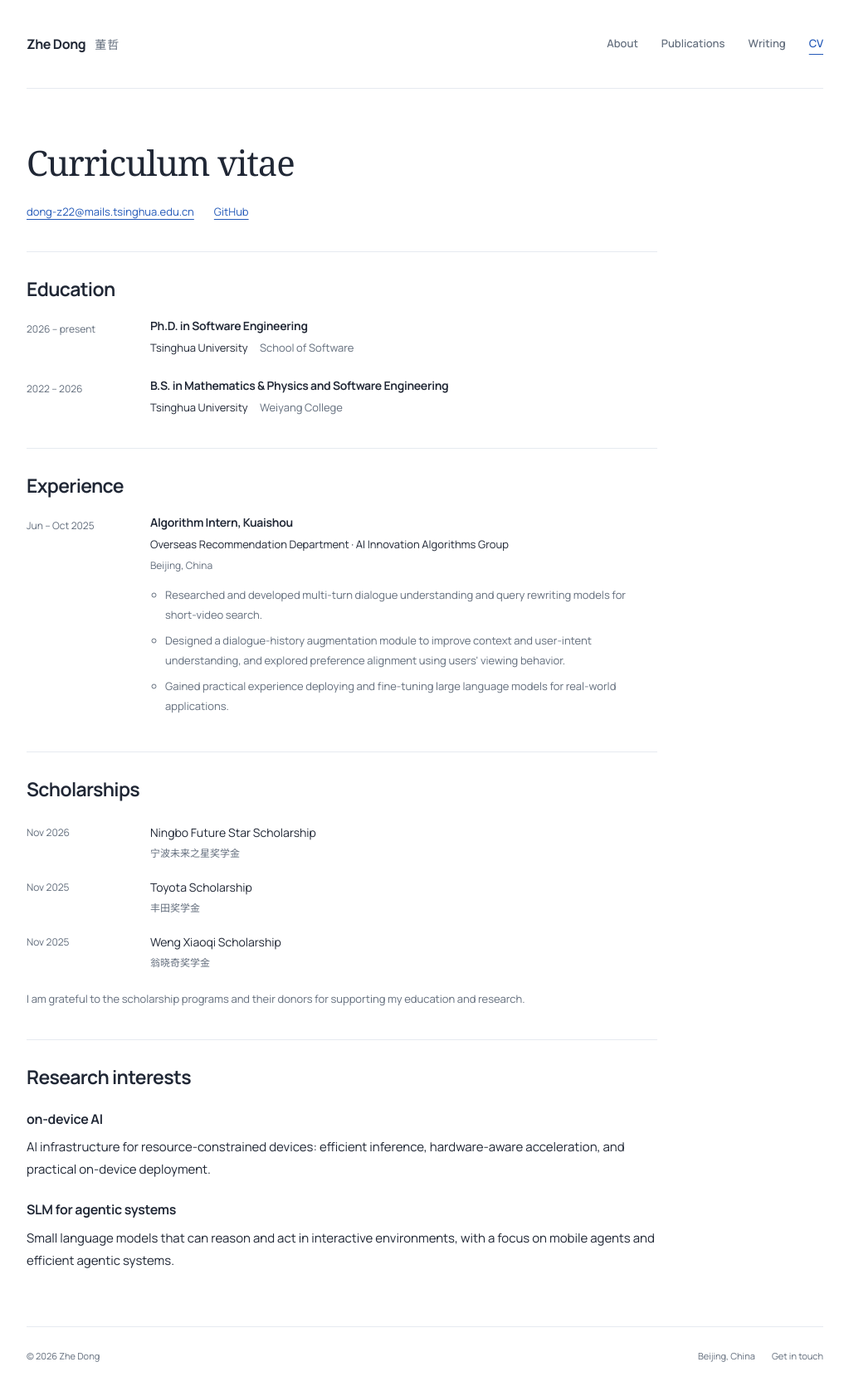
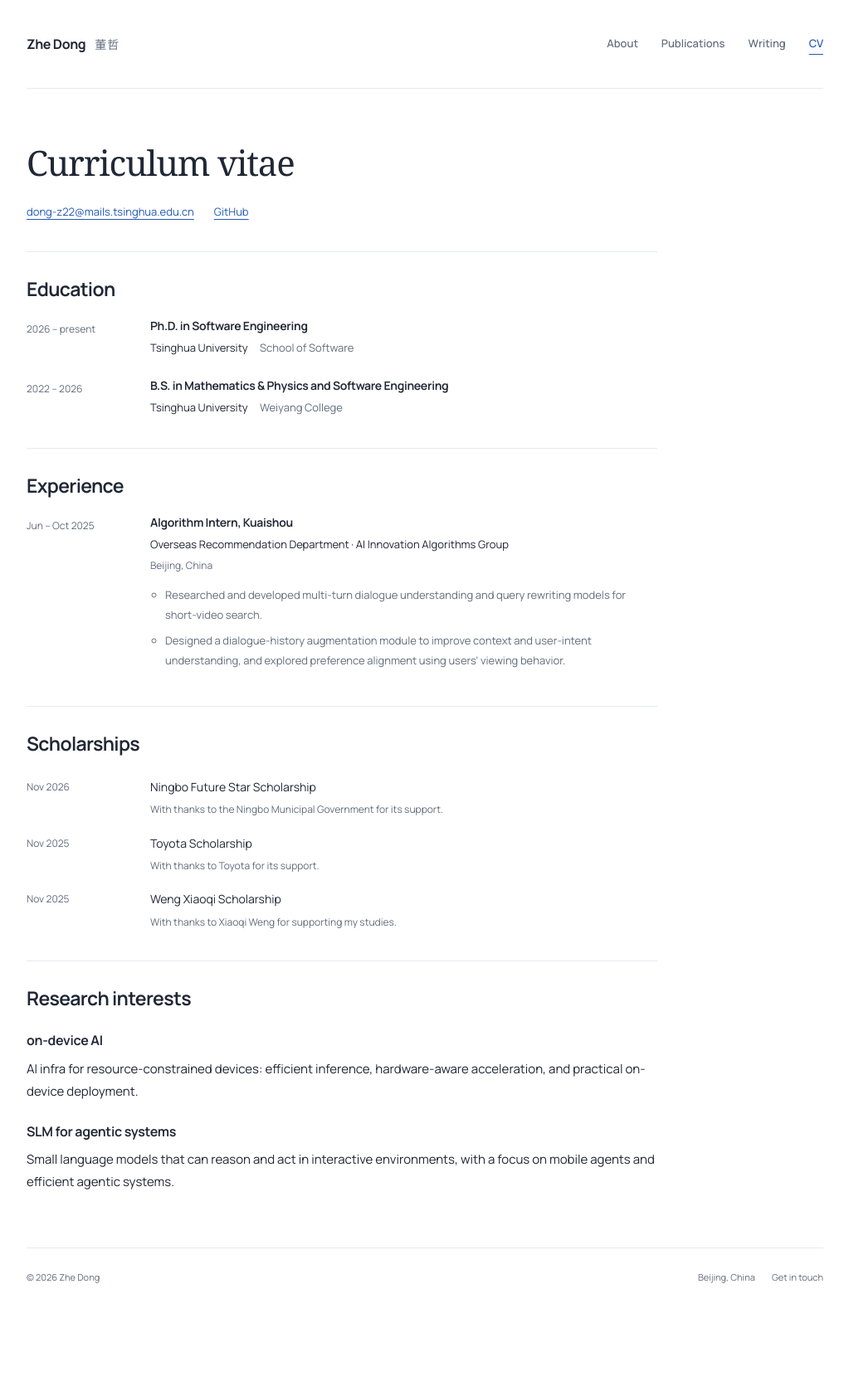
Before and after one commit to Adam-THU/Adam-THU.github.io, a Jekyll site: the page built from _pages/cv.md, in a window 1280 px wide. Shown: the whole page at 83% size, without its empty margins (128-1151 px from the left). Built offline with Jekyll 4.4.1, drawn with Linux system fonts in a browser that asks for light colours; after the commit the page ends 1582 px from its top, so only the background shows below that.

Commit message:
Refine CV scholarship acknowledgements and use AI infra

```diff
--- a/_data/cv.json
+++ b/_data/cv.json
@@ -38,7 +38,7 @@
     {
       "name": "on-device AI",
       "keywords": [
-        "On-device AI infrastructure",
+        "On-device AI infra",
         "Inference acceleration",
         "Hardware-aware optimization"
       ]
@@ -62,8 +62,7 @@
       "summary": "Overseas Recommendation Department · AI Innovation Algorithms Group",
       "highlights": [
         "Researched and developed multi-turn dialogue understanding and query rewriting models for short-video search.",
-        "Designed a dialogue-history augmentation module to improve context and user-intent understanding, and explored preference alignment using users' viewing behavior.",
-        "Gained practical experience deploying and fine-tuning large language models for real-world applications."
+        "Designed a dialogue-history augmentation module to improve context and user-intent understanding, and explored preference alignment using users' viewing behavior."
       ]
     }
   ],
@@ -76,16 +75,19 @@
   "portfolio": [],
   "awards": [
     {
-      "title": "Ningbo Future Star Scholarship (宁波未来之星奖学金)",
-      "date": "2026-11"
+      "title": "Ningbo Future Star Scholarship",
+      "date": "2026-11",
+      "summary": "With thanks to the Ningbo Municipal Government for its support."
     },
     {
-      "title": "Toyota Scholarship (丰田奖学金)",
-      "date": "2025-11"
+      "title": "Toyota Scholarship",
+      "date": "2025-11",
+      "summary": "With thanks to Toyota for its support."
     },
     {
-      "title": "Weng Xiaoqi Scholarship (翁晓奇奖学金)",
-      "date": "2025-11"
+      "title": "Weng Xiaoqi Scholarship",
+      "date": "2025-11",
+      "summary": "With thanks to Xiaoqi Weng for supporting my studies."
     }
   ]
 }
--- a/_data/profile.yml
+++ b/_data/profile.yml
@@ -1,9 +1,9 @@
 # Shared by the homepage and CV so research descriptions stay consistent.
 research:
   - title: "on-device AI"
-    description: "AI infrastructure for resource-constrained devices: efficient inference, hardware-aware acceleration, and practical on-device deployment."
+    description: "AI infra for resource-constrained devices: efficient inference, hardware-aware acceleration, and practical on-device deployment."
     topics:
-      - "On-device AI infrastructure"
+      - "On-device AI infra"
       - "Inference acceleration"
   - title: "SLM for agentic systems"
     description: "Small language models that can reason and act in interactive environments, with a focus on mobile agents and efficient agentic systems."
@@ -32,18 +32,17 @@ experience:
     highlights:
       - "Researched and developed multi-turn dialogue understanding and query rewriting models for short-video search."
       - "Designed a dialogue-history augmentation module to improve context and user-intent understanding, and explored preference alignment using users' viewing behavior."
-      - "Gained practical experience deploying and fine-tuning large language models for real-world applications."
 
 scholarships:
   - name: "Ningbo Future Star Scholarship"
-    original_name: "宁波未来之星奖学金"
+    thanks: "With thanks to the Ningbo Municipal Government for its support."
     date: "2026-11"
     period: "Nov 2026"
   - name: "Toyota Scholarship"
-    original_name: "丰田奖学金"
+    thanks: "With thanks to Toyota for its support."
     date: "2025-11"
     period: "Nov 2025"
   - name: "Weng Xiaoqi Scholarship"
-    original_name: "翁晓奇奖学金"
+    thanks: "With thanks to Xiaoqi Weng for supporting my studies."
     date: "2025-11"
     period: "Nov 2025"
--- a/_pages/cv.md
+++ b/_pages/cv.md
@@ -40,12 +40,10 @@ redirect_from:
   {% for award in site.data.profile.scholarships %}
   <li>
     <time datetime="{{ award.date }}">{{ award.period }}</time>
-    <div><p>{{ award.name }}</p><p class="award-original" lang="zh-Hans">{{ award.original_name }}</p></div>
+    <div><p>{{ award.name }}</p><p class="award-thanks">{{ award.thanks }}</p></div>
   </li>
   {% endfor %}
 </ul>
-
-<p class="scholarship-thanks">I am grateful to the scholarship programs and their donors for supporting my education and research.</p>
 
 ## Research interests
 
--- a/assets/css/site.css
+++ b/assets/css/site.css
@@ -79,8 +79,7 @@ h3 { font-size: 16px; letter-spacing: -.3px; }
 .experience-highlights { padding-left: 18px; margin: 12px 0 0; font-size: 13px; color: var(--muted); line-height: 1.85; }
 .experience-highlights li { margin: 0 0 7px; }
 .scholarship-list { font-size: 14px; }
-.scholarship-list .award-original { color: var(--muted); font-size: 12px; margin-top: 2px; }
-.scholarship-thanks { color: var(--muted); font-size: 13px; margin-top: 22px; }
+.scholarship-list .award-thanks { color: var(--muted); font-size: 12px; margin-top: 4px; }
 .contact-note { margin-top: 24px; padding: 24px 28px; background: var(--wash); border-radius: 8px; font-size: 13px; }
 .contact-note p { margin: 0 0 3px; color: var(--muted); }
 .contact-note a { font-weight: 600; text-decoration: none; overflow-wrap: anywhere; }
```
